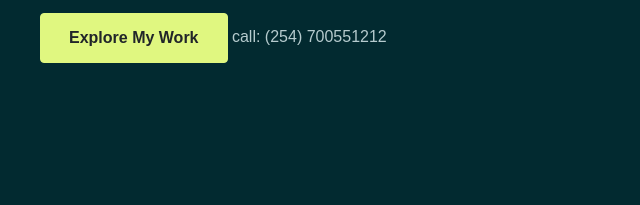
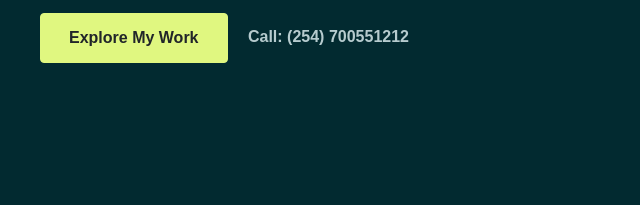
Before and after one commit to fkiarie/resumewebsite, a plain HTML site: page index.html in a window 1280 px wide. Shown: the part 485-690 px from the top of the page, 260-900 px from the left. Drawn offline with nearby package versions, Linux system fonts and the light colour scheme; a web font is replaced by a local one.

Commit message:
style the custom-link class applied to the contact section on home section

```diff
--- a/index.html
+++ b/index.html
@@ -75,8 +75,8 @@
                 creating high-performing, user-friendly web applications that are
                 meticulously tailored for optimal conversions
               </p>
-              <a href="#work" class="btn btn-brand">Explore My Work</a>
-              <a href="#" class="custom-link"> call: (254) 700551212</a>
+              <a href="#work" class="btn btn-brand me-3">Explore My Work</a>
+              <a href="#" class="custom-link"> Call: (254) 700551212</a>
             </div>
           </div>
         </div>
--- a/main.css
+++ b/main.css
@@ -93,3 +93,20 @@ img {
   border-color: var(--color-brand2);
   color: var(--color-base);
 }
+.custom-link{
+  font-weight: 700;
+  position: relative;
+}
+.custom-link::after{
+  content: "";
+  width: 0%;
+  height: 2px;
+  background-color: var(--color-brand);
+  position: absolute;
+  left: 0;
+  top:110%;
+  transition: all 0.4s;
+}
+.custom-link:hover::after{
+  width: 100%;
+}
```
